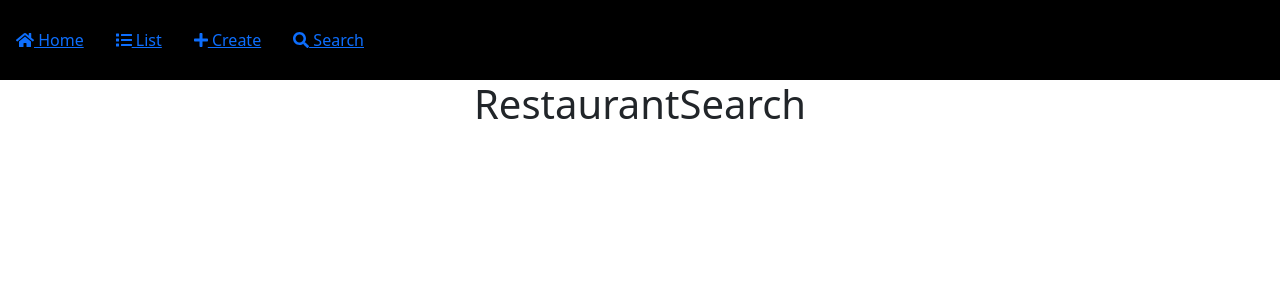
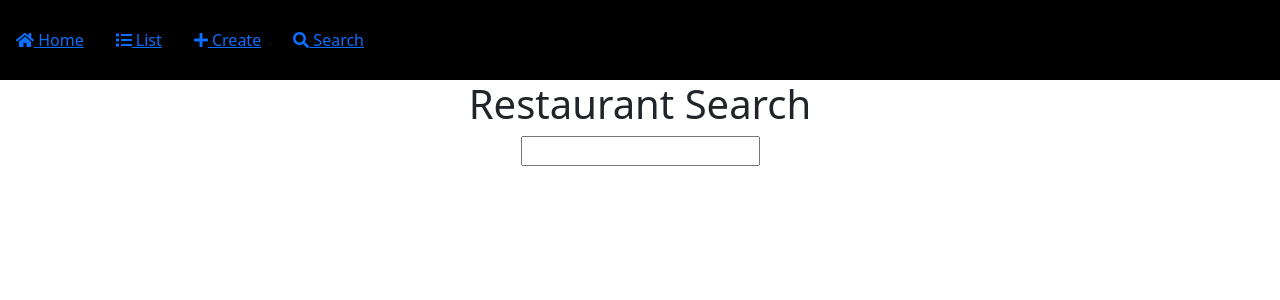
Before and after one commit to reetu2518/ReactProject, a React (Create React App) app in the folder restaurant-app/: page /search in a window 1280 px wide. Shown: the top 300 px of the page. Built offline with nearby package versions, Linux system fonts and the light colour scheme.

Commit message:
search operation

```diff
--- a/restaurant-app/src/App.css
+++ b/restaurant-app/src/App.css
@@ -13,7 +13,12 @@
   height: 40vmin;
   pointer-events: none;
 }
-
+.search-row {
+  margin : 20px auto;
+  padding: 20px 10 px;
+  background-color: aqua;
+  width: 200px;
+}
 @media (prefers-reduced-motion: no-preference) {
   .App-logo {
     animation: App-logo-spin infinite 20s linear;
--- a/restaurant-app/src/components/RestaurantSearch.js
+++ b/restaurant-app/src/components/RestaurantSearch.js
@@ -1,10 +1,48 @@
 import React, { Component } from 'react';
 
 class RestaurantSearch extends Component {
+    constructor() {
+        super()
+        this.state = {
+            searchData :null,
+            noData : false
+        }
+    }
+    search (key) {
+        fetch ('http://localhost:3000/restaurant?q='+key).then((result)=>{
+             result.json().then((resp)=>{
+                 if (resp.length>0) {
+                     this.setState({searchData:resp, noData:false})
+                 } else {
+                     this.setState({searchData:null, noData:true})
+                 }
+             })
+        })
+    }
     render() {
+
         return (
             <div>
-                <h1>RestaurantSearch</h1>
+                <h1>Restaurant Search</h1>
+                <input type="text" onChange={(e)=>this.search(e.target.value)}/>
+                {
+                    <div>
+                        {
+                            this.state.searchData?
+                            <div>
+                                {
+                                    this.state.searchData.map((item)=><div>
+                                        <div className="search-row">{item.name}</div>
+                                        </div>)
+                                }
+                            </div>
+                            : ""
+                        }
+                        {
+                            this.state.noData? <h3>No data found</h3>:null
+                        }
+                    </div>
+                }
             </div>
         );
     }
```
Also changed, not shown: 1 other file (tests, documents, lock files or other folders).
